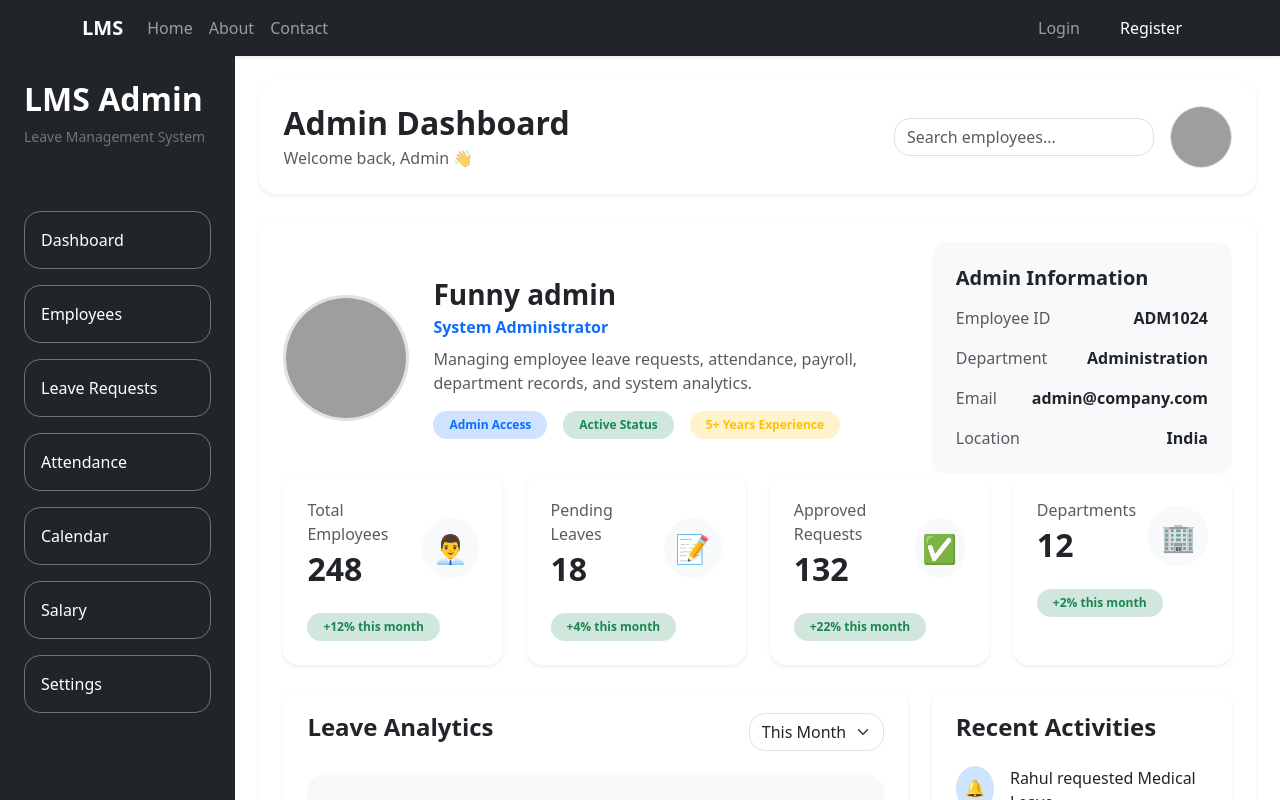
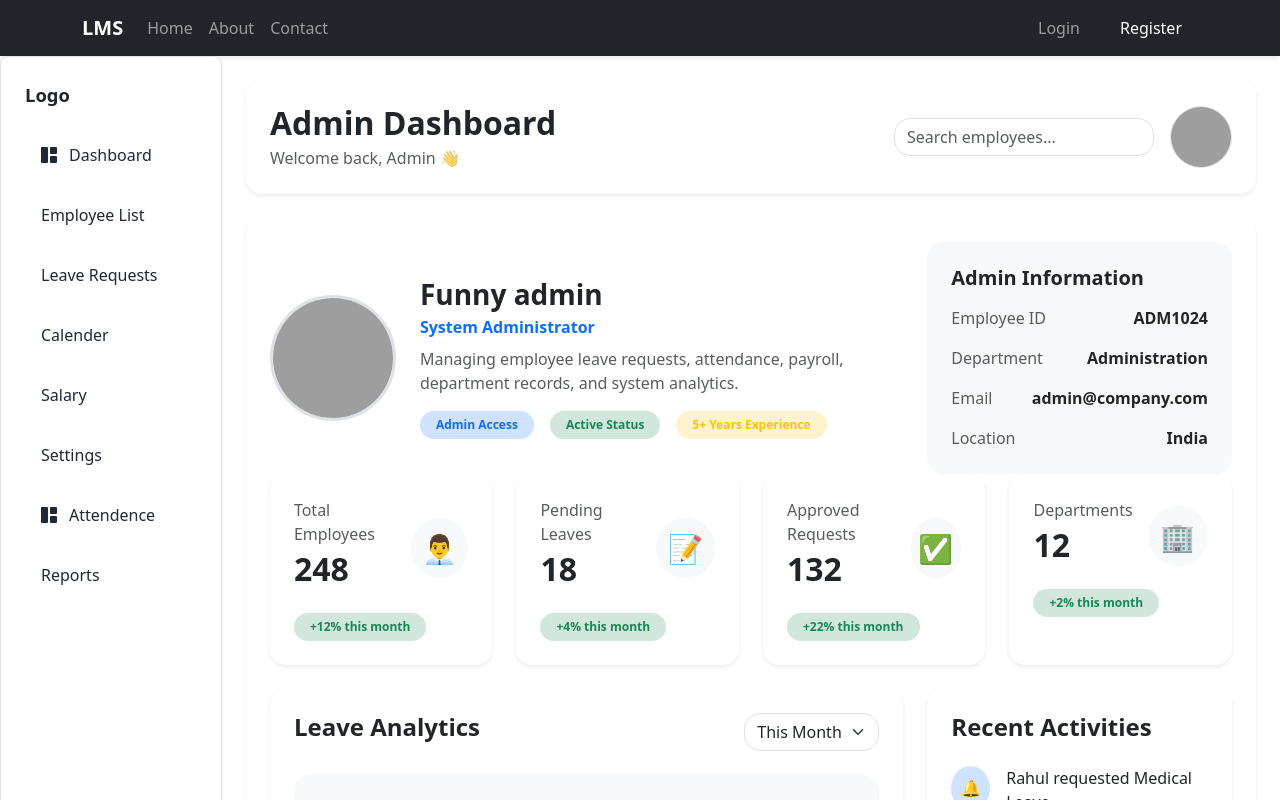
Before and after one commit to Prathikhya/Employee_Leave_Management, a React (Vite) app: page /admin/dashboard in a window 1280 px wide. Shown: the top 800 px of the page. Built offline with nearby package versions, Linux system fonts and the light colour scheme; grey boxes are pictures that could not be loaded.

Commit message:
updated more

```diff
--- a/index.html
+++ b/index.html
@@ -4,7 +4,7 @@
     <meta charset="UTF-8" />
     <link rel="icon" type="image/svg+xml" href="/favicon.svg" />
     <meta name="viewport" content="width=device-width, initial-scale=1.0" />
-    <title>elm</title>
+    <title>ELM</title>
   </head>
   <body>
     <div id="root"></div>
--- a/package.json
+++ b/package.json
@@ -14,6 +14,7 @@
     "bootstrap": "^5.3.8",
     "react": "^19.2.5",
     "react-dom": "^19.2.5",
+    "react-icons": "^5.6.0",
     "react-router-dom": "^7.14.2"
   },
   "devDependencies": {
--- /dev/null
+++ b/src/components/Sidebar.jsx
@@ -0,0 +1,127 @@
+import React, { useEffect, useState } from 'react'
+import { Link } from 'react-router-dom'
+import { BsGrid1X2Fill } from 'react-icons/bs'
+
+const Sidebar = () => {
+  const [mounted, setMounted] = useState(false)
+
+  useEffect(() => {
+    setMounted(true)
+  }, [])
+
+  return (
+    <>
+      <style>
+        {`
+          .sidebar-spring {
+            opacity: 0;
+            transform: translateX(-100%) scale(0.95);
+            animation: springIn 0.8s cubic-bezier(0.22, 1, 0.36, 1) forwards;
+          }
+
+          @keyframes springIn {
+            0% {
+              opacity: 0;
+              transform: translateX(-100%) scale(0.95);
+            }
+            60% {
+              opacity: 1;
+              transform: translateX(12px) scale(1.02);
+            }
+            100% {
+              opacity: 1;
+              transform: translateX(0) scale(1);
+            }
+          }
+
+          .sidebar-link {
+            display: flex;
+            align-items: center;
+            gap: 0.75rem;
+            padding: 0.9rem 1rem;
+            border-radius: 0.75rem;
+            color: #1f2937;
+            text-decoration: none;
+            transition: transform 0.2s ease, background-color 0.2s ease;
+          }
+
+          .sidebar-link:hover {
+            background-color: #f3f4f6;
+            transform: translateX(4px);
+          }
+
+          .sidebar-title {
+            font-size: 1.15rem;
+            font-weight: 700;
+            margin-bottom: 1.25rem;
+          }
+
+          .sidebar-menu > div {
+            margin-bottom: 0.45rem;
+          }
+        `}
+      </style>
+
+      <div
+        className={mounted ? 'sidebar-spring bg-white shadow-sm border rounded-3 p-4' : 'bg-white shadow-sm border rounded-3 p-4'}
+        style={{ width: '260px', minHeight: '100vh' }}
+      >
+        <div className="sidebar-title">Logo</div>
+
+        <div className="sidebar-menu">
+          <div>
+            <Link to="/admin/dashboard" className="sidebar-link">
+              <BsGrid1X2Fill />
+              Dashboard
+            </Link>
+          </div>
+
+          <div>
+            <Link to="/admin/employees" className="sidebar-link">
+              Employee List
+            </Link>
+          </div>
+
+          <div>
+            <Link to="/admin/leaverequests" className="sidebar-link">
+              Leave Requests
+            </Link>
+          </div>
+
+          <div>
+            <Link to="/admin/calender" className="sidebar-link">
+              Calender
+            </Link>
+          </div>
+
+          <div>
+            <Link to="/admin/salary" className="sidebar-link">
+              Salary
+            </Link>
+          </div>
+
+          <div>
+            <Link to="/admin/setting" className="sidebar-link">
+              Settings
+            </Link>
+          </div>
+
+          <div>
+            <Link to="/admin/attendence" className="sidebar-link">
+              <BsGrid1X2Fill />
+              Attendence
+            </Link>
+          </div>
+
+          <div>
+            <Link to="/admin/reports" className="sidebar-link">
+              Reports
+            </Link>
+          </div>
+        </div>
+      </div>
+    </>
+  )
+}
+
+export default Sidebar
--- a/src/pages/admin/dashboard.jsx
+++ b/src/pages/admin/dashboard.jsx
@@ -1,5 +1,6 @@
 import React from "react";
 import { NavLink } from "react-router-dom";
+import Sidebar from "../../components/Sidebar";
 
 
 const Dashboard = () => {
@@ -92,7 +93,9 @@ const Dashboard = () => {
 
 
         {/* Sidebar */}
-        <div
+        <Sidebar />
+
+        {/* <div
           className="bg-dark text-white p-4 d-flex flex-column"
           style={{ width: '280px', minHeight: '100vh' }}
         >
@@ -129,7 +132,7 @@ const Dashboard = () => {
               Logout
             </button>
           </div>
-        </div>
+        </div> */}
 
 
 
--- a/src/routes/AppRoutes.jsx
+++ b/src/routes/AppRoutes.jsx
@@ -18,7 +18,7 @@ import LeaveRequests from '../pages/admin/leaverequests'
 import CalenderAdmin from '../pages/admin/CalenderAdmin'
 import SalaryEm from '../pages/admin/SalaryEm'
 import Setting from '../pages/admin/Setting'
-import attendence from '../pages/admin/attendence'
+import Attendence from '../pages/admin/Attendence'
 import Reports from '../pages/admin/Reports'
 
 
@@ -57,7 +57,7 @@ const AppRoutes = () => {
       <Route path="/admin/calender" element={<CalenderAdmin />} />
       <Route path="/admin/salary" element={<SalaryEm />} />
       <Route path="/admin/setting" element={<Setting />} />
-      <Route path="/admin/attendence" element={<attendence />} />
+      <Route path="/admin/attendence" element={<Attendence />} />
       <Route path="/admin/reports" element={<Reports />} />
 
 
```
Also changed, not shown: 1 other file (tests, documents, lock files or other folders).
